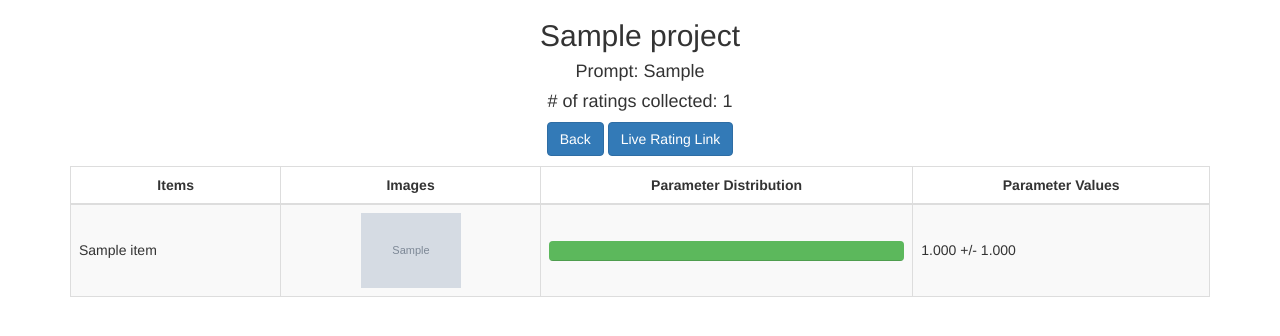
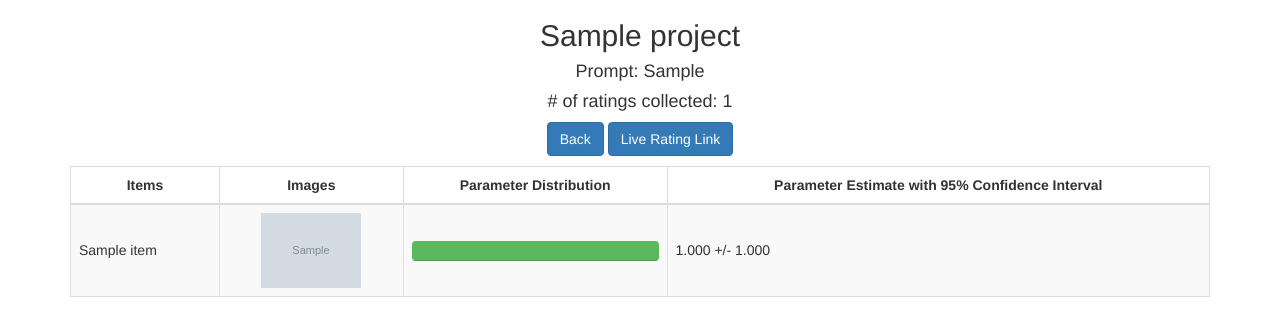
Before and after one commit to afcarl/humanranker, a Django app: page /view_project/1 in a window 1280 px wide. Shown: the part 51-387 px from the top of the page. Run offline with Django 3.2, Linux system fonts and the light colour scheme; a user stored in the database is signed in; tables that the repository leaves empty hold one stand-in row (values such as "Sample post"); grey boxes marked "Sample" are stand-in pictures; style sheets or scripts are compiled from the project's sources; parts of the project's set-up code (start-up, migrations or seed data) failed here and were passed over; some libraries are stand-ins or nearby versions.

```diff
--- a/ranker/templates/ranker/view_project.html
+++ b/ranker/templates/ranker/view_project.html
@@ -18,7 +18,8 @@
                 <th class="text-center">Items</th>
                 <th class="text-center">Images</th>
                 <th class="text-center">Parameter Distribution</th>
-                <th class="text-center">Parameter Values</th>
+                <th class="text-center">Parameter Estimate with 95% Confidence
+                    Interval</th>
             </tr>
         </thead>
         <tbody>
```
Also changed, not shown: 1 other file.
